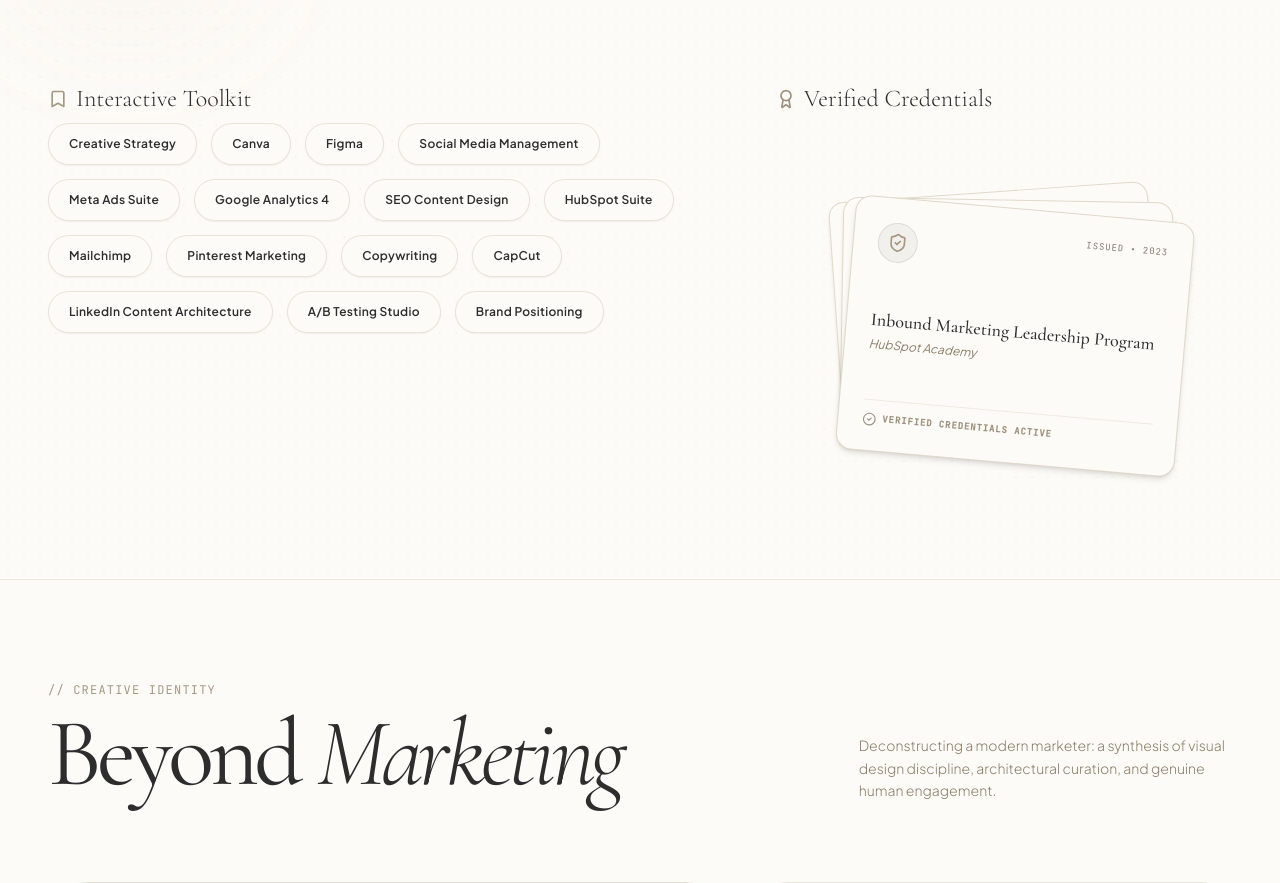
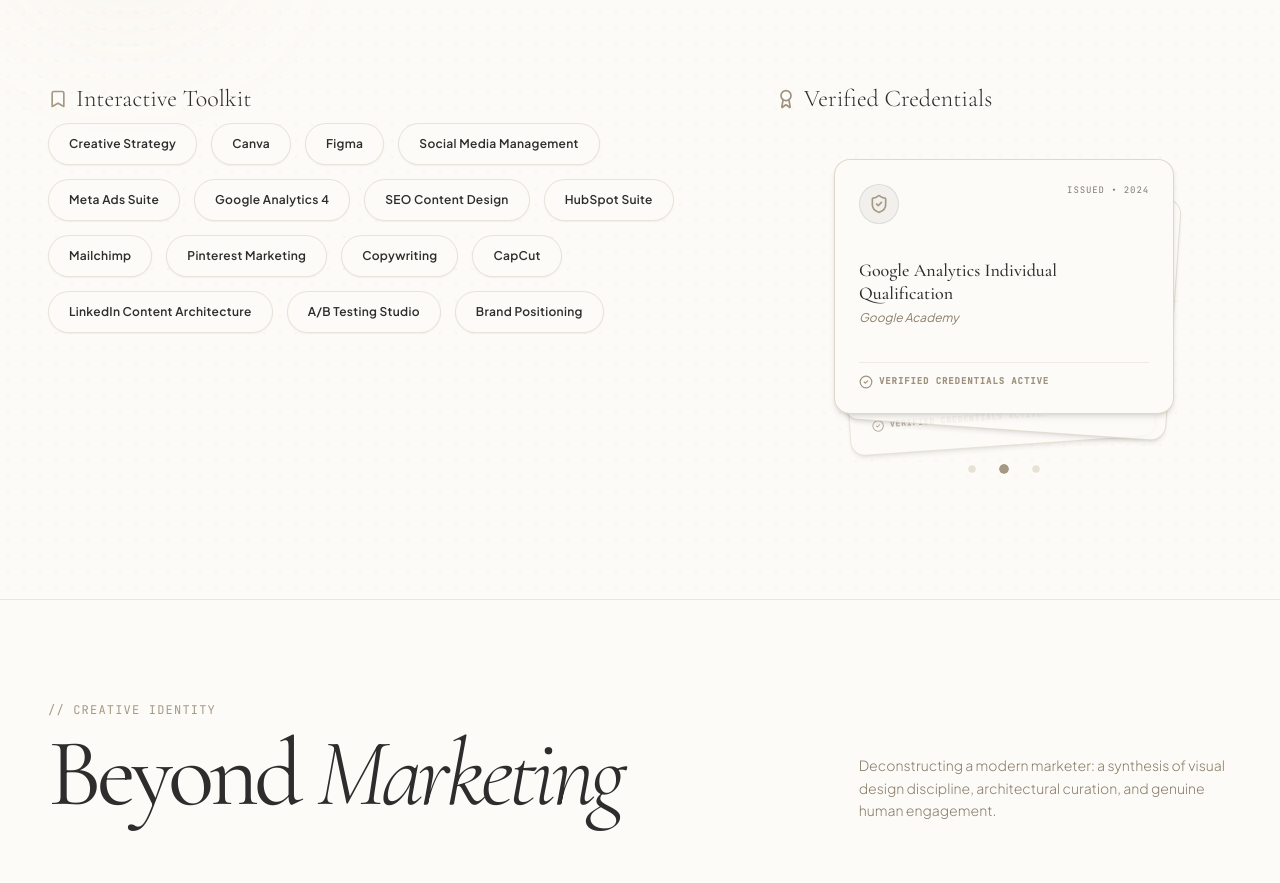
Before and after one commit to chhadwatashvi/Tashvi-Chhadwa, a React (Vite) app: page / in a window 1280 px wide. Shown: the part 5465-6348 px from the top of the page. Built offline with nearby package versions, Linux system fonts and the light colour scheme; a web font is replaced by a local one.

Commit message:
feat: add auto-scrolling to certifications stack
Implement an interval-based animation to cycle through certification cards automatically, with pause-on-hover functionality to improve user experience.

```diff
--- a/src/components/SkillsCertificationsSection.tsx
+++ b/src/components/SkillsCertificationsSection.tsx
@@ -1,8 +1,20 @@
+import { useState, useEffect } from 'react';
 import { motion } from 'motion/react';
 import { Award, ShieldCheck, CheckCircle2, Bookmark } from 'lucide-react';
 import { SKILLS, CERTIFICATIONS } from '../data';
 
 export default function SkillsCertificationsSection() {
+  const [activeIndex, setActiveIndex] = useState(0);
+  const [isHovered, setIsHovered] = useState(false);
+
+  useEffect(() => {
+    if (isHovered) return;
+    const interval = setInterval(() => {
+      setActiveIndex((prev) => (prev + 1) % CERTIFICATIONS.length);
+    }, 3500);
+    return () => clearInterval(interval);
+  }, [isHovered]);
+
   return (
     <section
       id="skills"
@@ -62,44 +74,61 @@ export default function SkillsCertificationsSection() {
               </h3>
             </div>
 
-            {/* Simulated Stacked Cards Layer */}
-            <div className="relative min-h-[360px] flex items-center justify-center p-4">
+            {/* Automated Animated Stacked Cards Layer */}
+            <div
+              className="relative min-h-[380px] flex flex-col items-center justify-center p-4"
+              onMouseEnter={() => setIsHovered(true)}
+              onMouseLeave={() => setIsHovered(false)}
+            >
               <div className="absolute inset-0 bg-transparent pointer-events-none"></div>
 
+              <div className="relative w-full max-w-[340px] h-[280px] flex items-center justify-center">
                 {CERTIFICATIONS.map((cert, index) => {
-                // Stack translations & rotation angles to replicate Sydney Lim's stacked layouts
-                const rotations = [-4, 1, 5];
+                  const offset = (index - activeIndex + CERTIFICATIONS.length) % CERTIFICATIONS.length;
+                  const isTop = offset === 0;
+
+                  // Dynamic positions based on current offset in the stack
+                  const rotations = [0, 4, -4];
                   const translationsY = [0, 16, 32];
-                const scale = 0.94 + index * 0.03;
-                const rotation = rotations[index % rotations.length];
-                const Y = translationsY[index % translationsY.length];
+                  const scales = [1, 0.95, 0.90];
+                  const opacities = [1, 0.85, 0.7];
+                  const zIndices = [30, 20, 10];
+
+                  const rotation = rotations[offset % rotations.length];
+                  const Y = translationsY[offset % translationsY.length];
+                  const scale = scales[offset % scales.length];
+                  const opacity = opacities[offset % opacities.length];
+                  const zIndex = zIndices[offset % zIndices.length];
 
                   return (
                     <motion.div
                       key={index}
                       style={{
-                      zIndex: index + 10,
+                        zIndex: zIndex,
                         transformOrigin: 'bottom center',
                       }}
                       initial={{ opacity: 0, y: 50, rotate: 0 }}
                       animate={{
-                      opacity: 1,
+                        opacity: opacity,
                         y: Y,
                         rotate: rotation,
                         scale: scale,
                       }}
-                    whileHover={{
-                      y: Y - 25,
-                      rotate: index === 0 ? -8 : index === 1 ? 0 : 8,
-                      scale: scale + 0.04,
-                      zIndex: 40,
+                      whileHover={isTop ? {
+                        y: Y - 12,
+                        scale: 1.02,
+                        transition: { duration: 0.2 }
+                      } : {
+                        scale: scale + 0.02,
+                        transition: { duration: 0.2 }
                       }}
+                      onClick={() => setActiveIndex(index)}
                       transition={{
                         type: 'spring',
-                      stiffness: 260,
-                      damping: 20,
+                        stiffness: 200,
+                        damping: 22,
                       }}
-                    className="absolute w-full max-w-[340px] aspect-[4/3] bg-warm-ivory p-6 rounded-2xl border border-warm-clay/80 shadow-md flex flex-col justify-between"
+                      className={`absolute w-full max-w-[340px] aspect-[4/3] bg-warm-ivory p-6 rounded-2xl border border-warm-clay/80 shadow-md flex flex-col justify-between cursor-pointer select-none transition-shadow duration-300 ${isTop ? 'shadow-lg border-warm-clay' : 'hover:border-warm-clay/90'}`}
                     >
                       {/* Header */}
                       <div className="flex justify-between items-start">
@@ -132,6 +161,23 @@ export default function SkillsCertificationsSection() {
                   );
                 })}
               </div>
+
+              {/* Progress Dot Indicators */}
+              <div className="flex items-center gap-2.5 mt-8 z-40">
+                {CERTIFICATIONS.map((_, index) => (
+                  <button
+                    key={index}
+                    onClick={() => setActiveIndex(index)}
+                    className="group relative p-1.5 focus:outline-none"
+                    aria-label={`Go to certification ${index + 1}`}
+                  >
+                    <div className="relative w-2.5 h-2.5 rounded-full overflow-hidden">
+                      <div className={`absolute inset-0 rounded-full transition-all duration-500 ${activeIndex === index ? 'bg-soft-terracotta scale-100' : 'bg-warm-clay/60 scale-75 group-hover:bg-warm-clay group-hover:scale-100'}`} />
+                    </div>
+                  </button>
+                ))}
+              </div>
+            </div>
           </div>
 
         </div>
```
Lines whose indentation alone changed are shown as unchanged.
